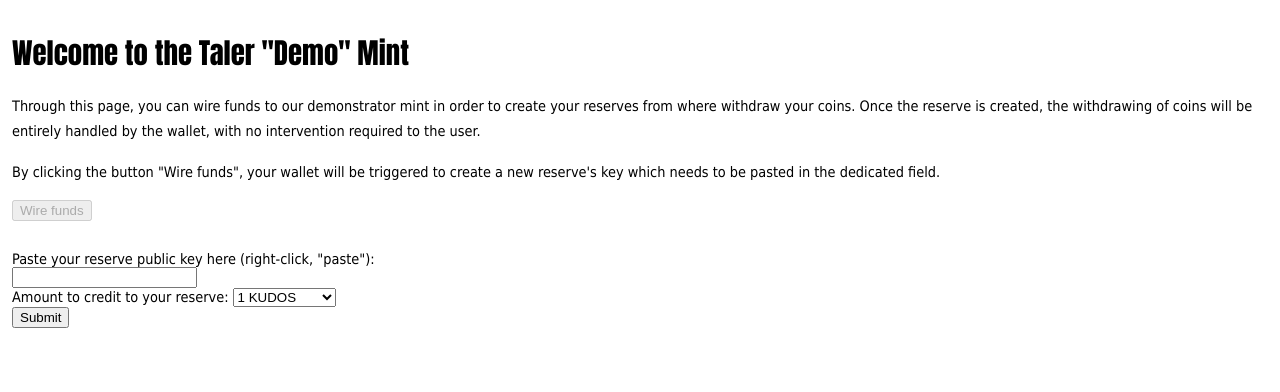
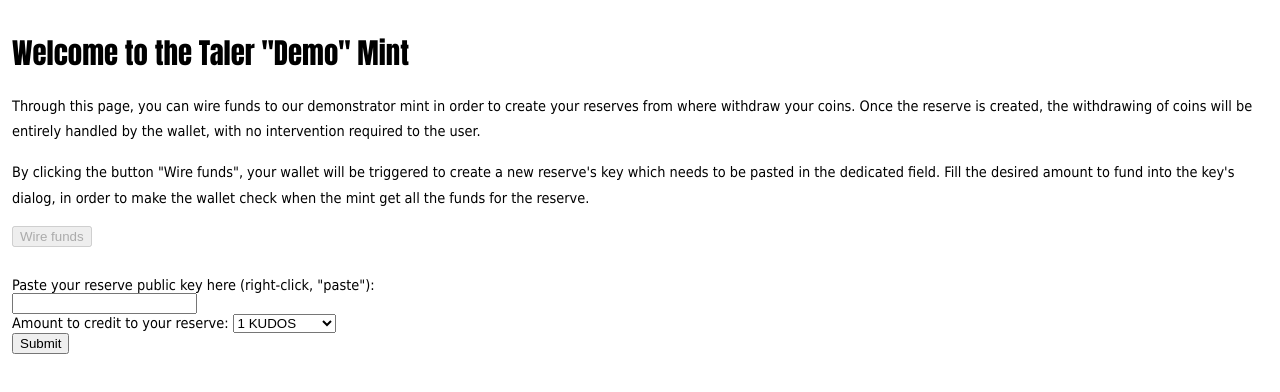
Before and after one commit to prototypefund/Digital_Bargeld-exchange, a plain HTML site: page website/index.html in a window 1280 px wide. Drawn offline with Linux system fonts and the light colour scheme.

Commit message:
adding instruction about creating reserves

```diff
--- a/website/index.html
+++ b/website/index.html
@@ -41,7 +41,8 @@
       <p>
       By clicking the button "Wire funds", your wallet will be triggered to
       create a new reserve's key which needs to be pasted in the dedicated
-      field.
+      field. Fill the desired amount to fund into the key's dialog, in order
+      to make the wallet check when the mint get all the funds for the reserve.
       </p>
 
     <input id="wire-funds-button" type="button" value="Wire funds" disabled=true
```
